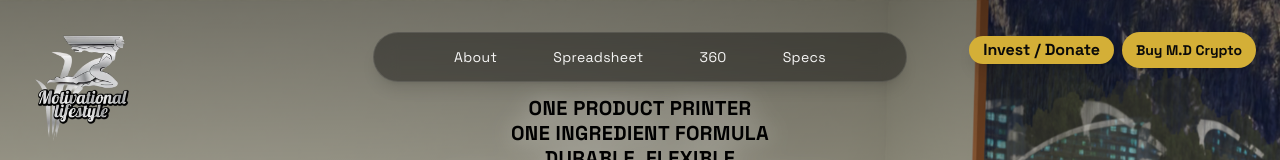
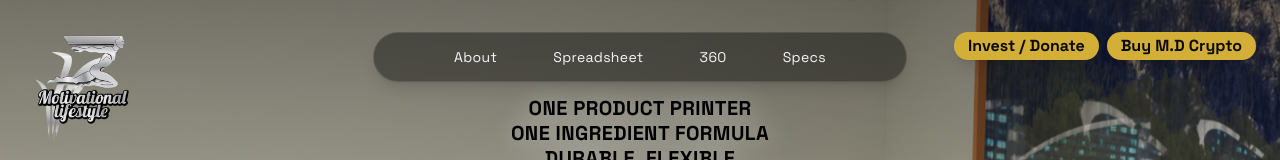
Before and after one commit to logisoltech/product-printer-motivational-lifestyle, a Next.js app: page / in a window 1280 px wide. Shown: the top 160 px of the page. Built offline with nearby package versions, Linux system fonts and the light colour scheme.

Commit message:
Update Nav.js

```diff
--- a/app/Cx/Nav.js
+++ b/app/Cx/Nav.js
@@ -41,7 +41,7 @@ export default function Nav() {
         </button>
         <button
           type="button"
-          className="cursor-pointer whitespace-nowrap rounded-full bg-[#D4AF37] px-3.5 py-2 text-xs font-bold text-neutral-950 shadow-lg transition hover:bg-[#E5C45A] sm:text-sm"
+          className="cursor-pointer whitespace-nowrap rounded-full bg-[#D4AF37] px-3 py-1.5 text-sm font-bold leading-none text-neutral-950 shadow-lg transition hover:bg-[#E5C45A] sm:px-3.5 sm:text-base"
         >
           Buy M.D Crypto
         </button>
```
